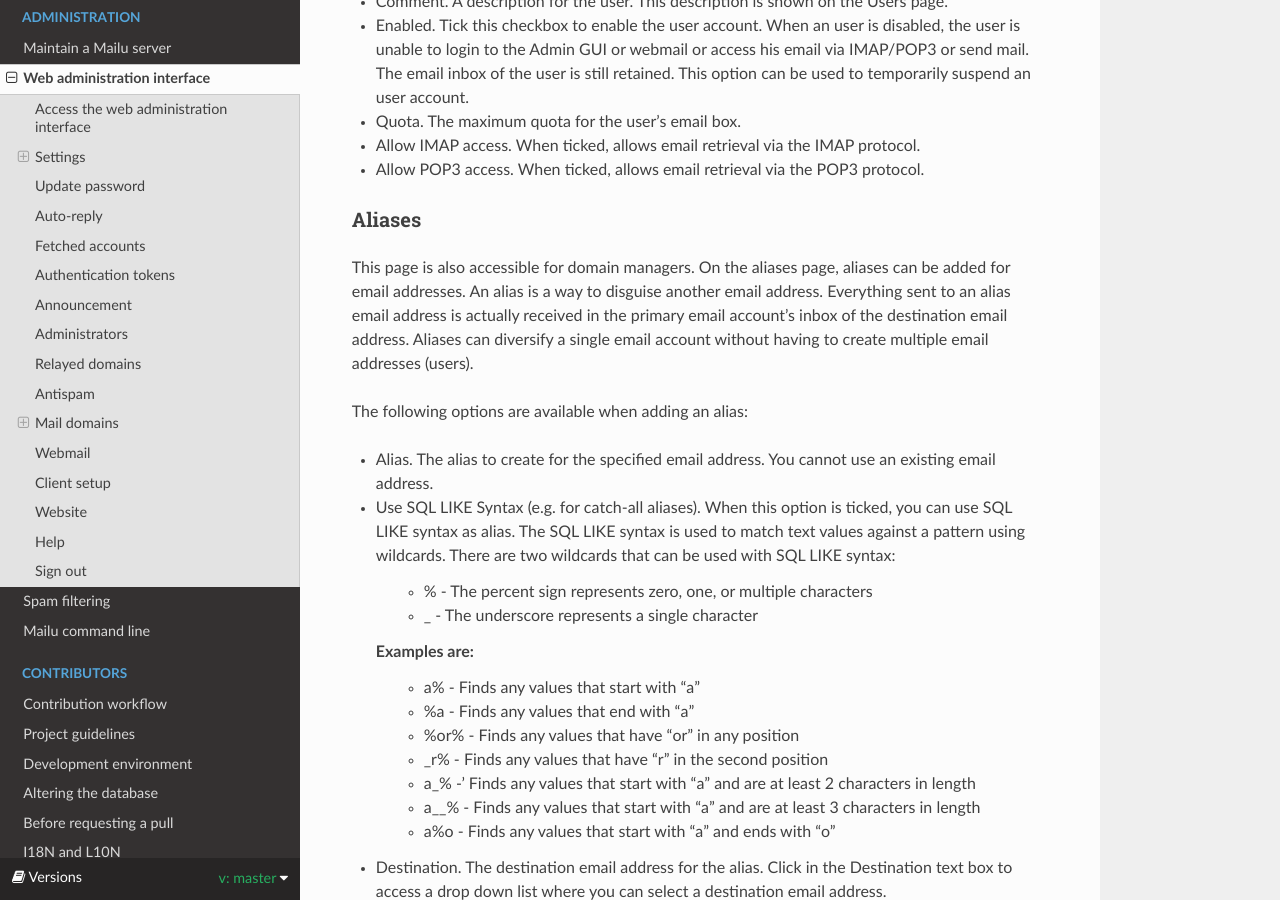
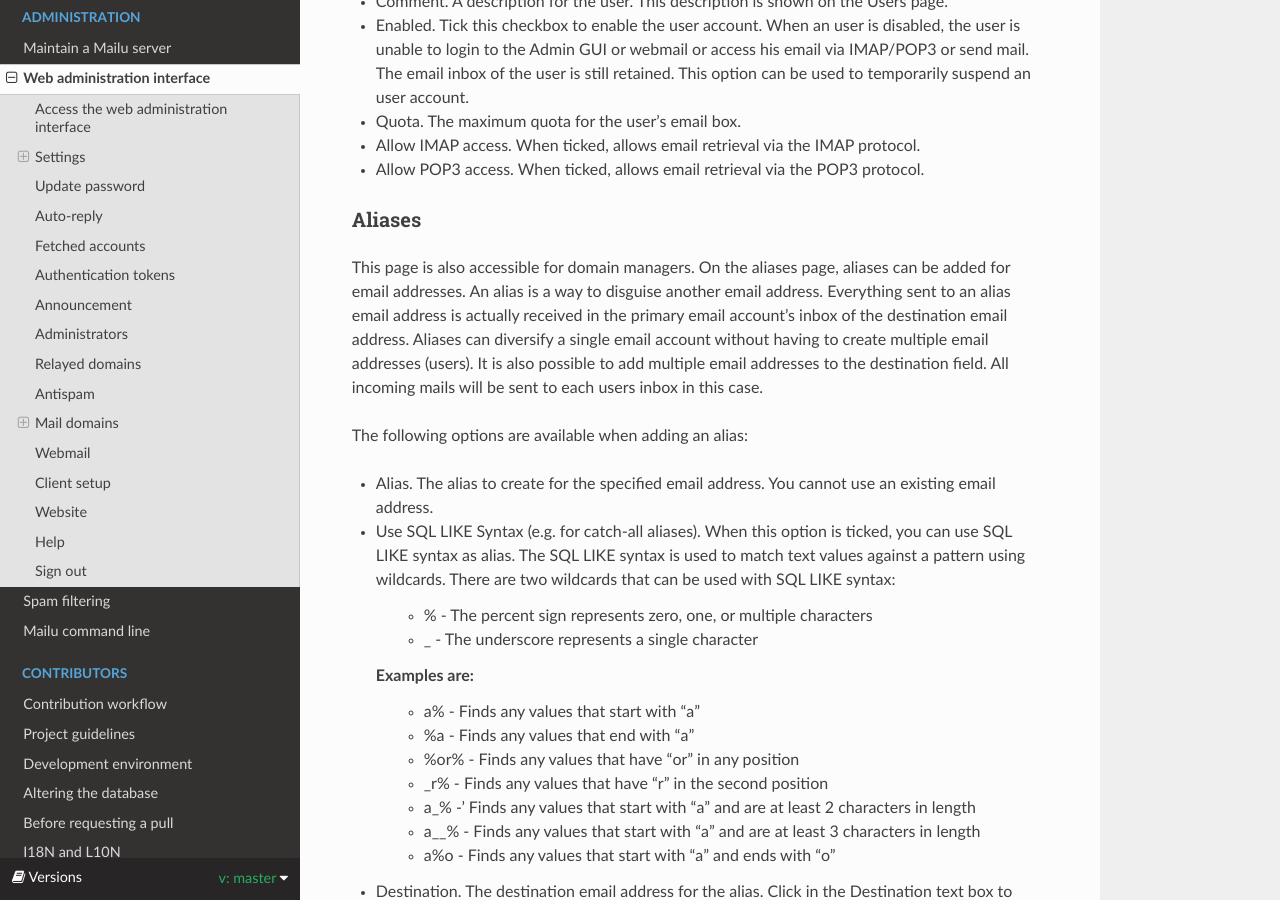
Before and after one commit to WillingDev0812/Mail-Management-Tool, a Sphinx documentation site: the page built from docs/webadministration.rst, in a window 1280 px wide and 900 px high, scrolled down 7376 px. Built offline with Sphinx 7.4.7 and the Read the Docs theme 2.0.0, drawn with Linux system fonts in a browser that asks for light colours; formulas are drawn with MathJax 3.

Commit message:
Update docs/webadministration.rst
More clarification.

Co-authored-by: Dario Ernst <github@kanojo.de>

```diff
--- a/docs/webadministration.rst
+++ b/docs/webadministration.rst
@@ -340,6 +340,7 @@ Aliases
 This page is also accessible for domain managers. On the aliases page, aliases can be added for email addresses. An alias is a way to disguise another email address.
 Everything sent to an alias email address is actually received in the primary email account's inbox of the destination email address.
 Aliases can diversify a single email account without having to create multiple email addresses (users).
+It is also possible to add multiple email addresses to the destination field. All incoming mails will be sent to each users inbox in this case.
 
 The following options are available when adding an alias:
 
```
